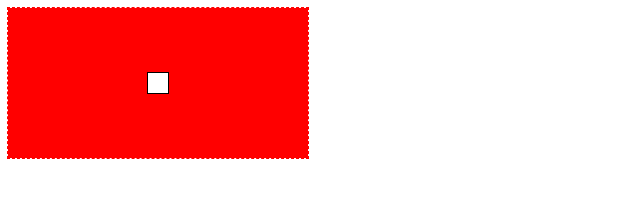
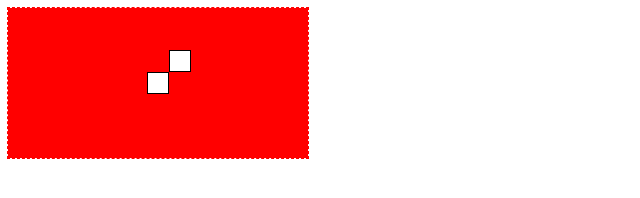
Before and after one commit to jaf7C7/life, a website: page life/index.html in a window 1280 px wide. Shown: the full height of the page, 0-640 px from the left. Drawn offline with Linux system fonts and the light colour scheme.

Commit message:
Add feature: Cell `1,1` is white with a black border

```diff
--- a/life/index.html
+++ b/life/index.html
@@ -37,6 +37,24 @@
         cellSize,
         cellSize
       );
+
+      // cell 1,1 border
+      ctx.fillStyle = '#000';
+      ctx.fillRect(
+        x0 + effectiveCellSize,
+        y0 - effectiveCellSize,
+        effectiveCellSize,
+        effectiveCellSize
+      );
+
+      // cell 1,1 body
+      ctx.fillStyle = '#fff';
+      ctx.fillRect(
+        x0 + effectiveCellSize + borderWidth / 2,
+        y0 - effectiveCellSize + borderWidth / 2,
+        cellSize,
+        cellSize
+      );
     </script>
   </body>
 </html>
```
Also changed, not shown: tests/e2e/life.test.js (+25 -0 lines).
